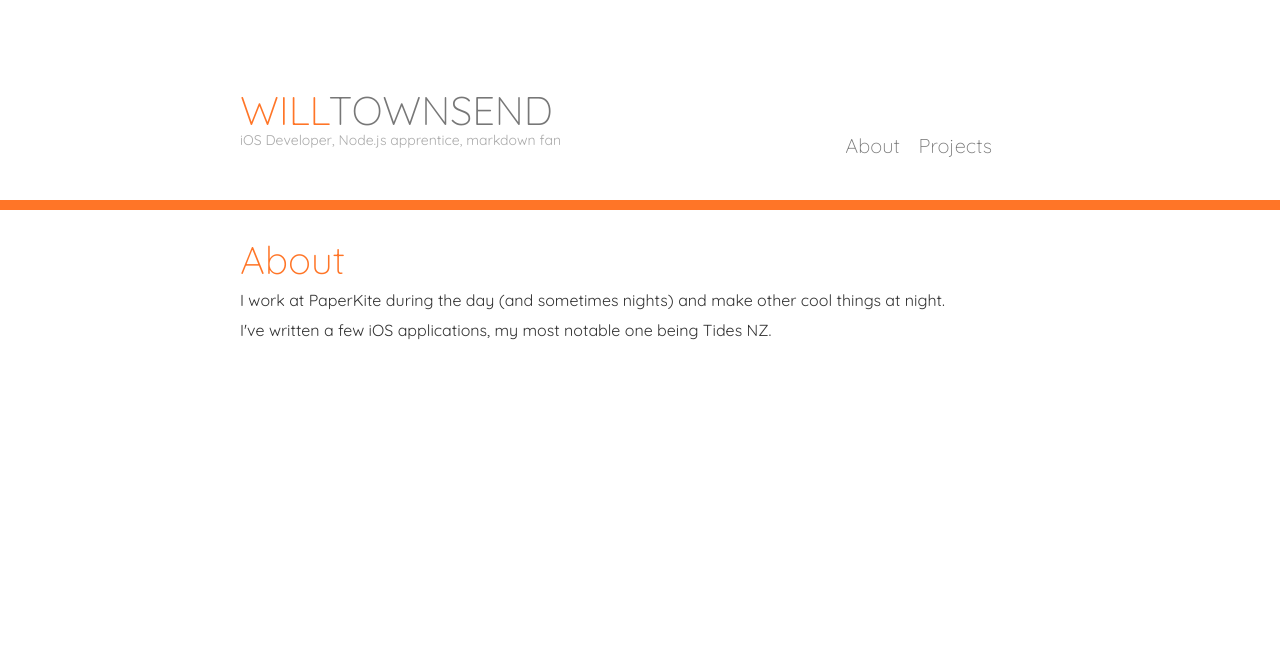
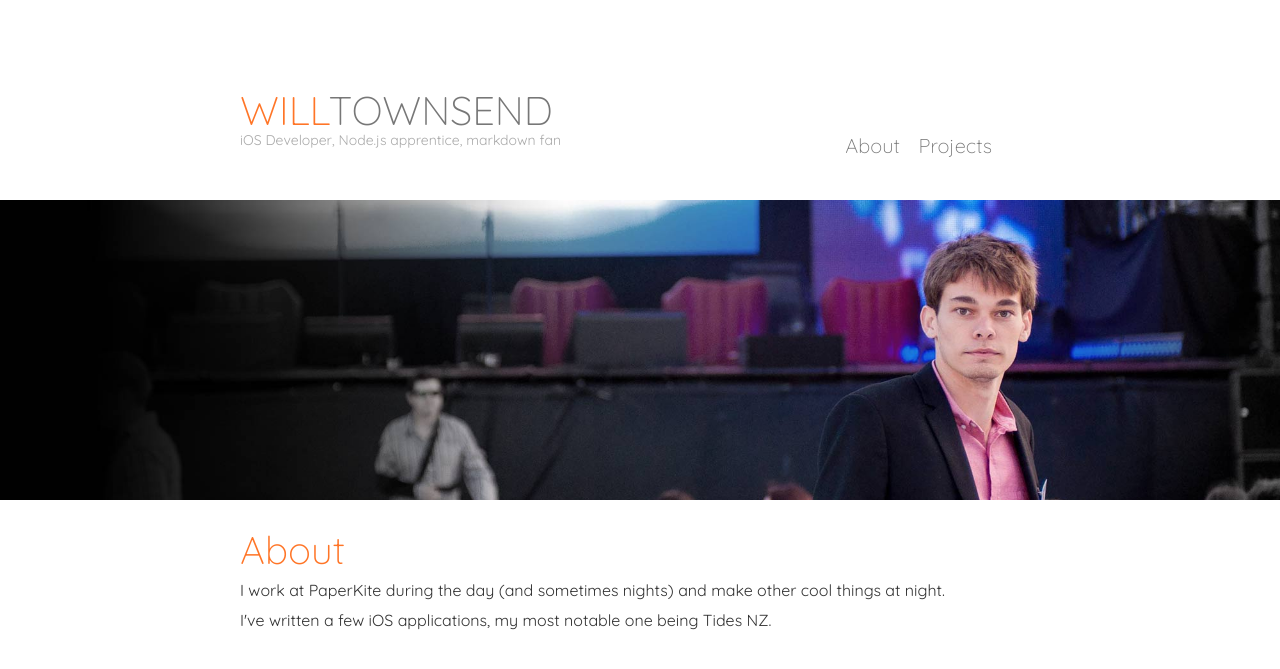
Before and after one commit to wtsnz/wtsnz.github.io, a Jekyll site: the page built from about/index.html, in a window 1280 px wide. Shown: the top 669 px of the page. Built offline with Jekyll 4.4.1, drawn with Linux system fonts in a browser that asks for light colours; nearby versions of some CDN libraries; some web fonts are replaced; Markdown is read by kramdown in place of the engine named in the settings; comment, search, counter and statistics services are not loaded; grey boxes are pictures that could not be loaded.

Commit message:
Added the about me image

```diff
--- a/_layouts/default.html
+++ b/_layouts/default.html
@@ -78,6 +78,7 @@ You're amazing, btw 😉.
 
 
 
+
       {% if page.mainfeature %}
       <div class="orangeBoxFeature">
         <div id="intro">
@@ -103,6 +104,8 @@ You're amazing, btw 😉.
           </div>
         </div>
       </div>
+      {% elsif (page.featureImage) %}
+      <div class="imageFeatureBox" style="background-image: url('{{ page.featureImage }}')"></div>
       {% else %}
       <!-- Cool orange line div -->
       <div class="hero orangeLine"></div>
--- a/about/index.html
+++ b/about/index.html
@@ -1,6 +1,8 @@
 ---
 layout: default
 title: Will Townsend | About
+feature: true
+featureImage: "../img/meee.jpg"
 ---
 
 <div id="about">
--- a/css/main.css
+++ b/css/main.css
@@ -99,6 +99,12 @@ p {
   background-image: url('../img/squares.png');
   background-repeat: repeat;
   background-size: 20px;
+}
+
+.imageFeatureBox {
+  height: 300px;
+  background-size: cover;
+
 }
 
 #intro {
```
